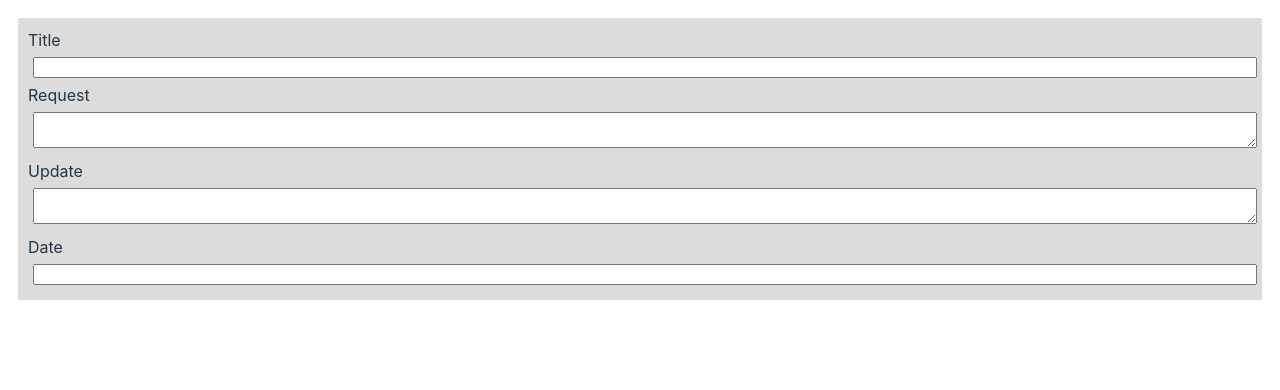
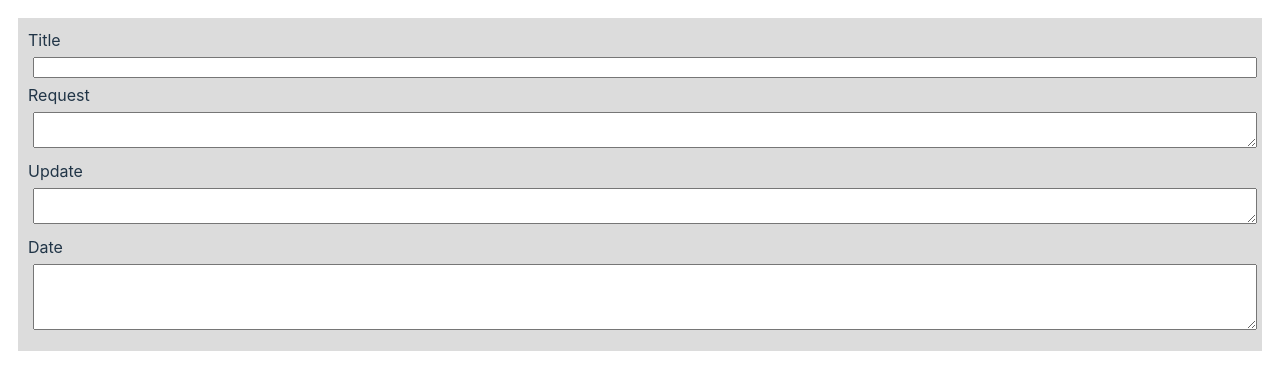
Before and after one commit to jowe81/dynforms, a React (Vite) app in the folder dynforms/: page / in a window 1280 px wide. Shown: the top 390 px of the page. Built offline with nearby package versions, Linux system fonts and the light colour scheme.

Commit message:
subfields now work for plain types

```diff
--- a/dynforms/src/formTypes.ts
+++ b/dynforms/src/formTypes.ts
@@ -58,7 +58,8 @@ const formTypes = [
                     {
                         key: "date",
                         label: "Date",
-                        type: "date",
+                        type: "textarea",
+                        rows: 4,
                         rank: 1,
                     },
                 ],
--- a/dynforms/src/forms/Form.tsx
+++ b/dynforms/src/forms/Form.tsx
@@ -10,6 +10,15 @@ import { useState } from 'react';
 function Form(props: any) {
     const [ record, setRecord ] = useState({});
 
+    function updateRecord(fullKeySet: String[], data: any) {
+        console.log('UpdateRecord for key: ', fullKeySet.join('.'), 'data: ', data);
+        console.log('Current Full Record', record);
+        const newRecord = {...record};
+        arrSet(newRecord, fullKeySet, data);
+        console.log('New record:', newRecord);
+        setRecord(newRecord);
+    }
+
     let collectionName: string = props.collectionName;
     let formDefinition: any = props.formDefinition;
 
@@ -19,13 +28,73 @@ function Form(props: any) {
         return <div>Definition for '{collectionName}' not found.</div>;
     }
 
+
+    if (!Object.keys(record).length) {
+        console.log('Initializing Record');
+        setRecord(initializeRecord(formDefinition.fields));
+    }
+
+
     const formProps = {
         ...formDefinition,
         keyPath: '',
         keys: [],
+        record,
+        updateRecord,
     }
 
     return <div className='form-container'><SubfieldArray {...formProps}/></div>
 }
 
+
+function initializeRecord(fields: []) {
+
+    const record = {};
+
+    fields.forEach(field => {
+        const type: String = field['type'];
+        const key: String = field['key'];
+
+        switch (type) {
+
+            case "subfield_array":
+                record[key] = initializeRecord(field['fields']);
+                break;
+
+            default:
+                record[key] = '';
+                break;
+        }
+    });
+
+    return record;
+}
+
+function arrSet(obj: Object, key: Object | string, value: any) {
+    const keys = typeof key === 'object' ? key : key.split('.');
+
+    if (!Array.isArray(keys)) {
+        console.log('arrSet: invalid params')
+        return;
+    }
+
+    let current = obj;
+
+    while (keys.length) {
+        const key: String = keys.shift();
+
+        if (keys.length) {
+            if (typeof current[key] === undefined) {
+                current[key] = {};
+            }
+            current = current[key];
+        } else {
+            current[key] = value;
+        }
+
+    }
+
+    return obj;
+}
+
 export default Form;
--- a/dynforms/src/forms/SubfieldArray.tsx
+++ b/dynforms/src/forms/SubfieldArray.tsx
@@ -1,24 +1,14 @@
-import { useState } from 'react';
-import _ from 'lodash';
 import InputField from './InputField.tsx';
 import TextareaField from './TextareaField.tsx';
 import DateField from './DateField.tsx';
 
 function SubfieldArray(props: any) {
-    const [ record, setRecord ] = useState({});
-    const { fields, keys } = props;
+    const { record, updateRecord, fields, keys } = props;
 
 
     if (!(fields && fields.length)) {
         return <>Subfield Array contains no fields.</>
     }
-
-
-    if (!Object.keys(record).length) {
-        console.log('Initializing Record');
-        setRecord(initializeRecord(fields));
-    }
-
 
     return fields.map((field, index) => {
         const path = keys.join('.');
@@ -29,13 +19,10 @@ function SubfieldArray(props: any) {
             const fullKeySet = [ ...keys, key ];
 
             const fieldValue = event.target.value;
+
             console.log(`*** Setting field ${fullKeySet.join('.')} to '${fieldValue}'` );
             console.log('Current record:', record);
-            let newRecord = _.cloneDeep(record);
-            arrSet(newRecord, fullKeySet, fieldValue);
-            console.log('newRecord:', newRecord);
-
-            setRecord(_.cloneDeep(newRecord));
+            updateRecord(fullKeySet, fieldValue);
         }
 
         const props = {
@@ -60,11 +47,13 @@ function SubfieldArray(props: any) {
                 const subfieldKeys = [ ...keys, field.key ];
                 const subRecord = record[field.key as keyof Object];
 
+
                 return (
                     <div key={index} className="form-subfield-array-container">
                         <SubfieldArray
                             keys={subfieldKeys}
                             record={subRecord}
+                            updateRecord={updateRecord}
                             {...field}
                         />
                     </div>
@@ -75,61 +64,4 @@ function SubfieldArray(props: any) {
     })
 }
 
-
-function initializeRecord(fields: []) {
-
-    const record = {};
-
-    fields.forEach(field => {
-        const type: String = field['type'];
-        const key: String = field['key'];
-
-        switch (type) {
-
-            case "subfield_array":
-                record[key] = initializeRecord(field['fields']);
-                break;
-
-            default:
-                record[key] = '';
-                break;
-        }
-    });
-
-    return record;
-}
-
-function arrSet(obj: Object, key: Object | string, value: any) {
-    const keys = typeof key === 'object' ? key : key.split('.');
-
-    if (!Array.isArray(keys)) {
-        console.log('arrSet: invalid params')
-        return;
-    }
-
-    let current = obj;
-
-    console.log('arrSet: obj', obj, 'keys: ', keys, 'value', value, );
-
-    while (keys.length) {
-        const key: String = keys.shift();
-        console.log(`-- This key: ${key}. Have ${keys.length} more key(s).`);
-
-
-
-        if (keys.length) {
-            console.log(`-- Going deeper, setting ${current[key]} to {}`);
-            current[key] = {};
-            current = current[key];
-        } else {
-            console.log(`-- Assigning target value ${value}`);
-            current[key] = value;
-        }
-
-    }
-    console.log('Returning obj', obj);
-
-    return obj;
-}
-
 export default SubfieldArray;
```
